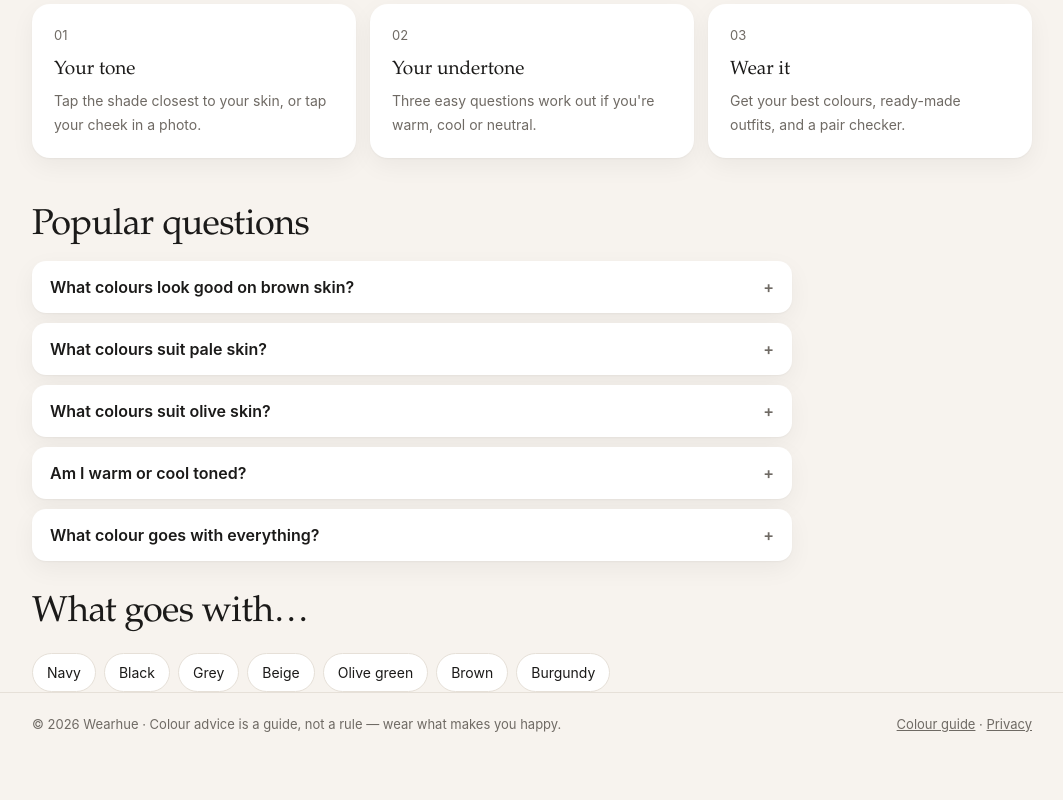
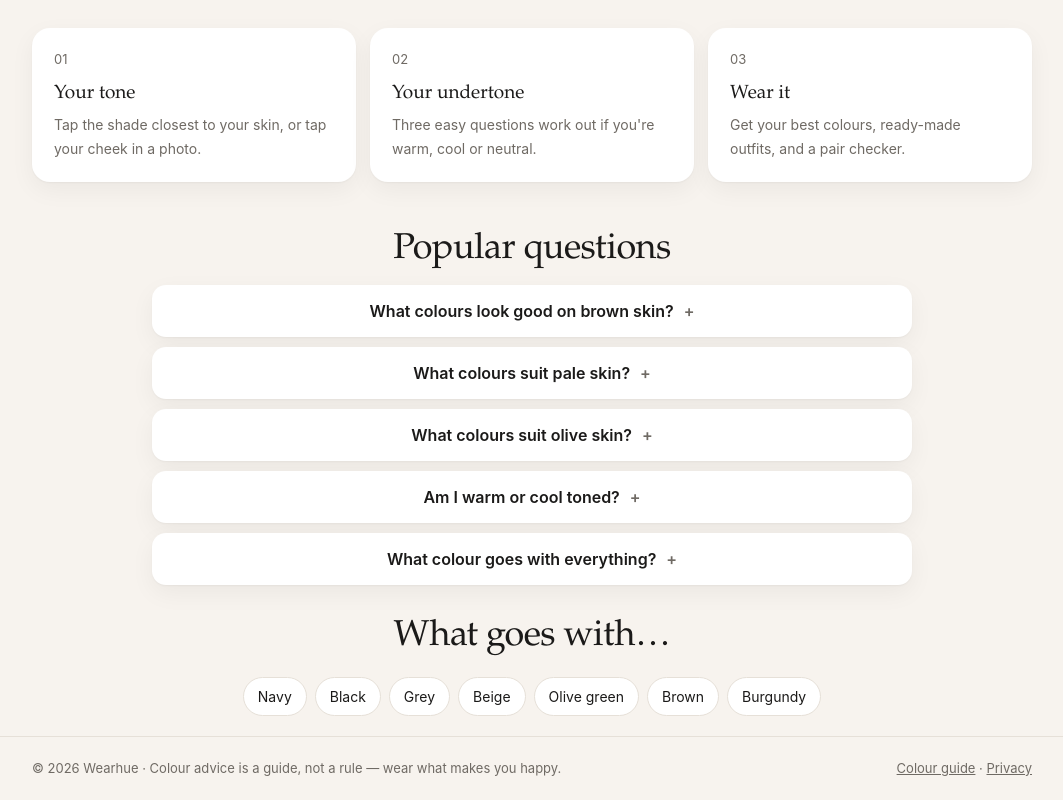
Before and after one commit to sheihab/wearhue, a plain HTML site: page index.html in a window 1280 px wide. Shown: the part 593-1393 px from the top of the page, without its empty margins (108-1171 px from the left). Before the commit the page ends 1349 px from the top, so only its background shows below. Drawn offline with Linux system fonts and the light colour scheme.

Commit message:
Centre FAQ section, add bottom spacing above footer
Co-Authored-By: Claude Opus 5.5 <noreply@anthropic.com>
Claude-Session: https://claude.ai/code/session_01KfAzBHWQRcjqLmfK8xWswW

```diff
--- a/index.html
+++ b/index.html
@@ -48,7 +48,8 @@ header.top.scrolled{border-bottom-color:var(--line)}
 .logo-dots i{width:14px;height:14px;border-radius:50%;margin-right:-5px;border:2px solid var(--bg)}
 .nav-btn{background:none;border:1px solid var(--line);border-radius:999px;padding:7px 14px;font-size:14px}
 .nav-btn:hover{background:var(--soft)}
-main{flex:1;padding:24px 0 48px}
+main{flex:1}
+main.wrap{padding-top:24px;padding-bottom:20px}
 .view{display:none;animation:fade .35s ease}
 .view.on{display:block}
 @keyframes fade{from{opacity:0;transform:translateY(6px)}to{opacity:1;transform:none}}
@@ -76,14 +77,15 @@ h3{font-size:20px}
 .sample i{width:34px;height:34px;border-radius:50%;box-shadow:inset 0 0 0 1px rgba(0,0,0,.1)}
 .warn{display:none;margin-top:10px;background:#FFF6E5;color:#7A5410;border-radius:12px;padding:10px 14px;font-size:14px;text-align:left}
 .warn.on{display:block}
-.faq{margin-top:48px;max-width:760px}
-.faq h2{margin-bottom:14px}
+.faq{margin:48px auto 0;max-width:760px;text-align:center}
+.faq h2{margin-bottom:14px;text-align:center}
 .faq details{background:var(--card);border-radius:14px;padding:14px 18px;margin-bottom:10px;box-shadow:var(--shadow)}
 .faq summary{cursor:pointer;font-weight:600;list-style:none}
-.faq summary::after{content:"+";float:right;color:var(--muted)}
+.faq summary::-webkit-details-marker{display:none}
+.faq summary::after{content:"+";margin-left:10px;color:var(--muted)}
 .faq details[open] summary::after{content:"–"}
 .faq p{margin:10px 0 0;color:var(--muted)}
-.guides{display:flex;gap:8px;flex-wrap:wrap;margin-top:18px}
+.guides{display:flex;gap:8px;flex-wrap:wrap;justify-content:center;margin-top:18px}
 .guides a{background:var(--card);border:1px solid var(--line);border-radius:999px;padding:8px 14px;font-size:14px;text-decoration:none}
 .guides a:hover{background:var(--soft)}
 /* hero */
--- a/sw.js
+++ b/sw.js
@@ -1,4 +1,4 @@
-const CACHE = "wearhue-v3";
+const CACHE = "wearhue-v4";
 const FILES = ["./", "index.html", "privacy.html", "icon.svg", "icon-192.png", "icon-512.png", "manifest.webmanifest", "analytics.js"];
 self.addEventListener("install", e => e.waitUntil(caches.open(CACHE).then(c => c.addAll(FILES)).then(() => self.skipWaiting())));
 self.addEventListener("activate", e => e.waitUntil(caches.keys().then(ks => Promise.all(ks.filter(k => k !== CACHE).map(k => caches.delete(k)))).then(() => self.clients.claim())));
```
